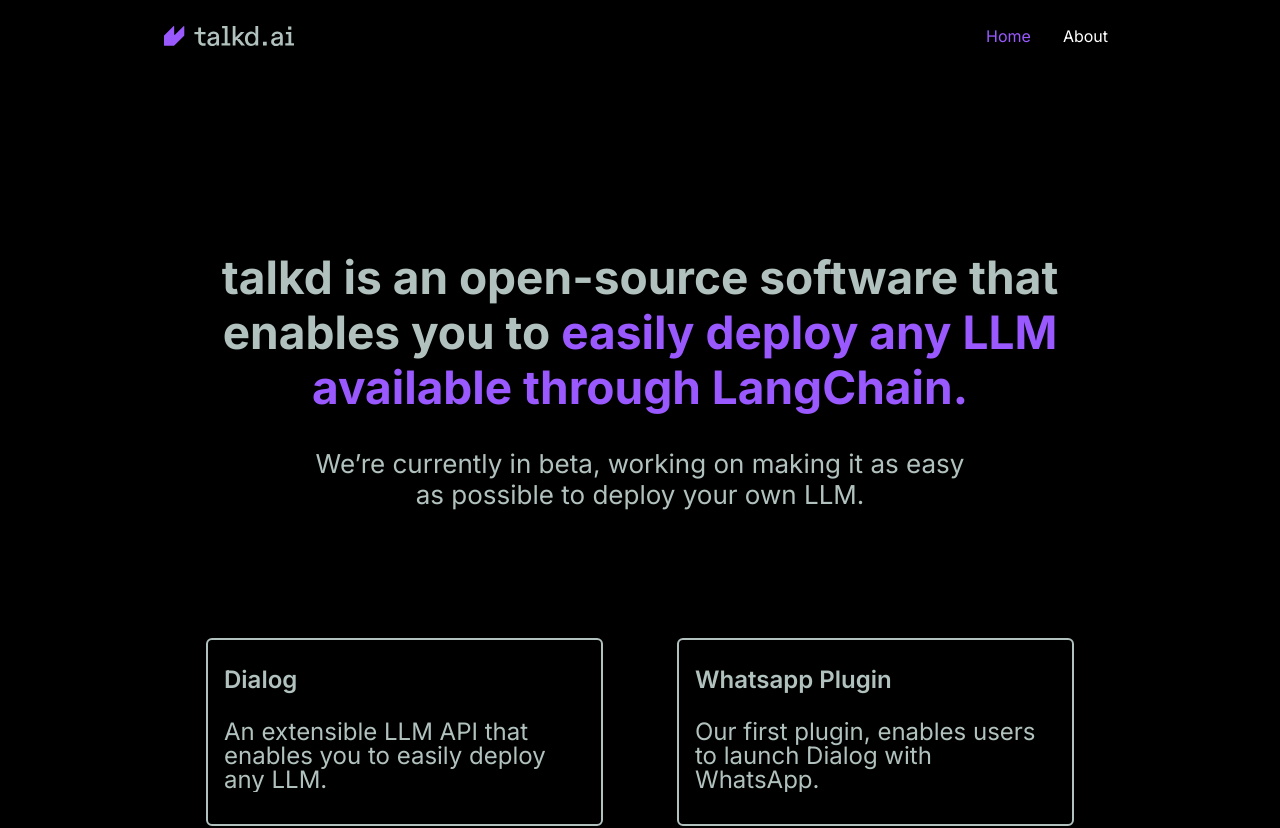
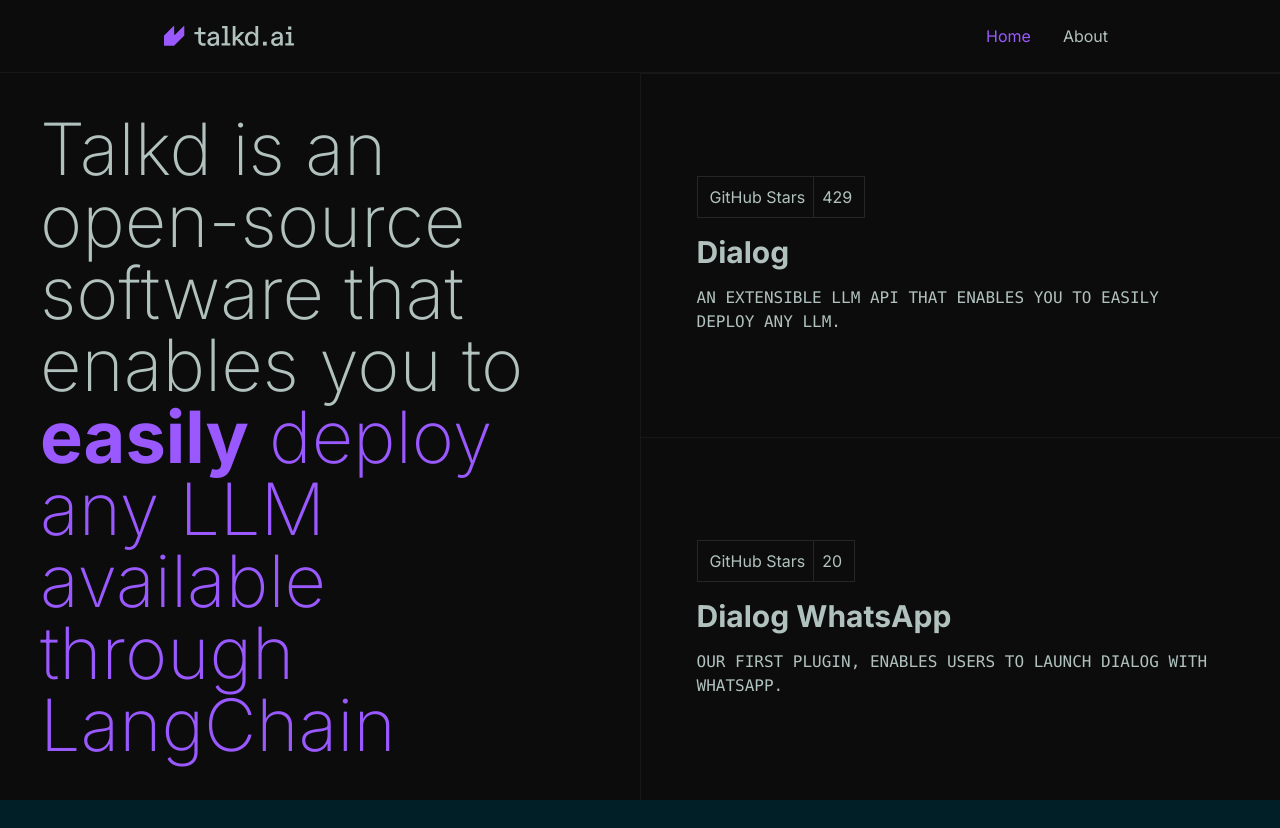
Before and after one commit to talkdai/landing-page, a Next.js app: page / in a window 1280 px wide. Shown: the top 828 px of the page. Built offline with nearby package versions, Linux system fonts and the light colour scheme.

Commit message:
chore(refactor): section hero redesign

```diff
--- a/package.json
+++ b/package.json
@@ -9,6 +9,7 @@
     "lint": "next lint"
   },
   "dependencies": {
+    "@paper-design/shaders-react": "^0.0.68",
     "@vercel/analytics": "^1.3.1",
     "@vercel/speed-insights": "^1.0.12",
     "next": "14.2.3",
--- a/src/app/page.tsx
+++ b/src/app/page.tsx
@@ -1,4 +1,4 @@
-import { SectionHero } from "@/components/SectionHero";
+import { SectionHero } from "@/ui/components/section-hero/section-hero";
 import { Faq } from "@/components/Faq";
 
 export default function Home() {
--- a/src/components/SectionHero.tsx
+++ /dev/null
@@ -1,76 +0,0 @@
-import { TestimonialCard } from "./Card";
-import { Container } from "./container";
-
-export function SectionHero() {
-  return (
-    <section className="w-full bg-black bg-no-repeat bg-cover bg-center hero text-white md:mb-[130px]">
-      <Container>
-        <div className="w-full max-w-[954px] min-h-[168px] mt-10 md:mt-[178px] mx-auto text-center md:px-4 px-8">
-        <div className="mb-16 md:mb-32">
-            <h1
-              className="text-primary-gray font-semibold text-center text-2xl md:text-[46px] md:font-bold"
-              style={{ lineHeight: 1.2 }}>
-              <span>
-                talkd is an open-source software that enables you to{" "}
-              </span>
-              <span className="text-primary-purple">
-                easily deploy any LLM available through LangChain.
-              </span>
-            </h1>
-            <p className="hero-subtext text-primary-gray md:text-[26px] mx-auto max-w-[675px] max-h-[62px] mt-[32px]"
-              style={{ lineHeight: 1.2 }}
-            >
-              We’re currently in beta, working on making it as easy as possible
-              to deploy your own LLM.{" "}
-            </p>
-          </div>
-
-          <div className="w-full mx-auto flex flex-col md:flex-row justify-center gap-6 font-ubuntu-mono mb-3 apps-container">
-            <a
-              href="https://github.com/talkdai/dialog"
-              target="_blank"
-              rel="noopener noreferrer"
-              className="max-w-[397px] max-h-[218px] px-4 py-6 border-2 pb-8 border-primary-gray rounded-md justify-start gap-6 text-left flex flex-col items-start"
-            >
-              <h2 className="text-2xl font-semibold text-primary-gray font-ubuntu-mono">
-                Dialog
-              </h2>
-              <p className="max-w-[362px] overflow-hidden text-primary-gray md:text-[24px] text-base">
-                An extensible LLM API that enables you to easily deploy any LLM.
-              </p>
-            </a>
-            <a
-              href="https://github.com/talkdai/dialog-whatsapp"
-              target="_blank"
-              rel="noopener noreferrer"
-              className="max-w-[397px] max-h-[218px] px-4 py-6 border-2 pb-8 border-primary-gray rounded-md justify-start gap-6 text-left flex flex-col items-start"
-            >
-              <h2 className="text-2xl font-semibold text-primary-gray font-ubuntu-mono">
-                Whatsapp Plugin
-              </h2>
-              <p className="max-w-[362px] overflow-hidden text-primary-gray md:text-[24px] text-base">
-                Our first plugin, enables users to launch Dialog with WhatsApp.
-              </p>
-            </a>
-          </div>
-          <div className="testimonials-section">
-            <div className="w-full max-w-[954px] mx-auto text-center px-4 text-primary-gray mt-32">
-              <h1 className="font-semibold md:text-[46px] leading-[55.67px]">
-                What our customers say about us
-              </h1>
-            </div>
-            <div className="flex flex-col md:mt-[100px] justify-center gap-6 md:flex-row md:space-x-6 mb-16">
-                <TestimonialCard
-                  testimonial="I love the ease of use of Dialog, I was able to deploy my own LLM in minutes."
-                  avatarUrl='/static/images/avatar/1.png'
-                  name="John Doe"
-                  role="CEO, Company"
-                >
-                </TestimonialCard>
-            </div>
-          </div>
-        </div>
-      </Container>
-    </section>
-  );
-}
--- /dev/null
+++ b/src/ui/components/hero-link/hero-link.tsx
@@ -0,0 +1,61 @@
+"use client";
+import { Dithering } from "@paper-design/shaders-react";
+import Link from "next/link";
+import { useElementSize } from "@/ui/hooks/use-element-size";
+import { useState } from "react";
+
+type HeroLinkProps = {
+  href: string;
+  title: string;
+  description: string;
+  stars: string;
+  mirrorBackground?: boolean;
+};
+
+export function HeroLink({
+  href,
+  title,
+  description,
+  stars,
+  mirrorBackground,
+}: HeroLinkProps) {
+  const { ref, size } = useElementSize<HTMLAnchorElement>();
+  const [isHovered, setIsHovered] = useState(false);
+
+  return (
+    <Link
+      href={href}
+      target="_blank"
+      rel="noopener noreferrer"
+      ref={ref}
+      className="flex flex-1 items-start p-14 justify-center flex-col border-t border-neutral-900 relative"
+      onMouseEnter={() => setIsHovered(true)}
+      onMouseLeave={() => setIsHovered(false)}
+    >
+      {isHovered && (
+        <Dithering
+          width={size.width}
+          height={size.height}
+          colorBack="transparent"
+          colorFront="#9a59ff63"
+          shape="wave"
+          type="4x4"
+          size={11}
+          speed={1}
+          scale={1.2}
+          className={`absolute inset-0 opacity-20 ${
+            mirrorBackground ? "scale-[-1]" : ""
+          }`}
+        />
+      )}
+      <div className="z-10 gap-4 flex flex-col items-start justify-start">
+        <div className="flex px-1 border bg-[var(--bg)] border-neutral-800">
+          <p className="m-0 p-2">GitHub Stars</p>
+          <p className="m-0 p-2 border-l border-neutral-800">{stars}</p>
+        </div>
+        <h2 className="text-3xl font-bold">{title}</h2>
+        <p className="font-mono font-light uppercase">{description}</p>
+      </div>
+    </Link>
+  );
+}
--- /dev/null
+++ b/src/ui/components/section-hero/section-hero.tsx
@@ -0,0 +1,33 @@
+import { HeroLink } from "@/ui/components/hero-link/hero-link";
+
+export function SectionHero() {
+  return (
+    <div className="flex flex-col md:flex-row border-neutral-900 border-t h-[calc(100vh-72px)]">
+      <div className="flex flex-1 border-r border-neutral-900 items-center justify-center">
+        <h1 className="text-2xl font-extralight text-balance p-10 md:text-7xl">
+          Talkd is an open-source software that enables you to
+          <span className="text-brand">
+            {" "}
+            <b className="font-bold">easily</b> deploy any LLM available through
+            LangChain
+          </span>
+        </h1>
+      </div>
+      <div className="flex flex-1 flex-col">
+        <HeroLink
+          href="https://github.com/talkdai/dialog"
+          title="Dialog"
+          description="An extensible LLM API that enables you to easily deploy any LLM."
+          stars="429"
+        />
+        <HeroLink
+          href="https://github.com/talkdai/dialog-whatsapp"
+          title="Dialog WhatsApp"
+          description="Our first plugin, enables users to launch Dialog with WhatsApp."
+          stars="20"
+          mirrorBackground
+        />
+      </div>
+    </div>
+  );
+}
--- a/src/ui/globals.css
+++ b/src/ui/globals.css
@@ -8,15 +8,18 @@
 }
 
 :root {
+  --bg: #0c0c0c;
+  --foreground: #b1c2be;
+  --brand: #9a59ff;
   --green-bg: #001f26;
   --purple-text: #9a59ff;
   --faq-grey: #b1c2be;
 }
 
 body {
-  background-color: #000;
-  color: #fff;
-  font-family: Inter;
+  background-color: var(--bg);
+  color: var(--foreground);
+  font-family: var(--font-body);
 }
 
 .menu-item li span:hover {
@@ -75,7 +78,7 @@
   position: fixed;
   top: 0;
   left: 0;
-  background-color: #0f1b26;
+  background-color: var(--bg);
   width: 100%;
   height: 100%;
   z-index: 999;
@@ -107,7 +110,6 @@
   color: var(--faq-grey);
   font-style: normal;
   font-weight: 600;
-  line-height: 110%; /* 44px */
   font-size: 40px;
 }
 
@@ -125,7 +127,6 @@
   color: var(--faq-grey);
   list-style-type: none;
   list-style: 40px solid;
-  line-height: 150%;
 }
 
 details > summary {
@@ -149,7 +150,6 @@
   font-size: 20px;
   font-style: normal;
   font-weight: 500;
-  line-height: 150%;
   padding: 16px 0;
 }
 
@@ -212,7 +212,6 @@
 
   .hero-subtext {
     font-size: 0.875rem;
-    line-height: 1.25rem;
   }
 
   .faq-section {
--- /dev/null
+++ b/src/ui/hooks/use-element-size.ts
@@ -0,0 +1,43 @@
+import { useCallback, useState } from "react";
+
+type Size = {
+    width: number;
+    height: number;
+};
+
+export function useElementSize<T extends HTMLElement>() {
+    const [size, setSize] = useState<Size>({ width: 0, height: 0 });
+
+    const ref = useCallback((node: T | null) => {
+        if (!node) return;
+
+        const observer = new ResizeObserver(([entry]) => {
+            const boxSize = entry.borderBoxSize?.[0];
+
+            if (boxSize) {
+                setSize({
+                    width: boxSize.inlineSize,
+                    height: boxSize.blockSize,
+                });
+                return;
+            }
+
+            const style = getComputedStyle(node);
+            const paddingX =
+                parseFloat(style.paddingLeft) + parseFloat(style.paddingRight);
+            const paddingY =
+                parseFloat(style.paddingTop) + parseFloat(style.paddingBottom);
+
+            setSize({
+                width: entry.contentRect.width + paddingX,
+                height: entry.contentRect.height + paddingY,
+            });
+        });
+
+        observer.observe(node, { box: "border-box" });
+
+        return () => observer.disconnect();
+    }, []);
+
+    return { ref, size };
+}
--- a/tailwind.config.ts
+++ b/tailwind.config.ts
@@ -10,6 +10,7 @@
   theme: {
     extend: {
       colors: {
+        'brand': 'var(--brand)',
         'primary-purple': '#9A59FF',
         'primary-gray': '#B1C2BE',
         'dark-blue': '#001F26',
```
Also changed, not shown: src/components/About.tsx (+45 -13 lines), 1 other file (tests, documents, lock files or other folders).
